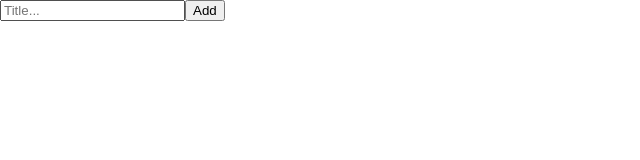
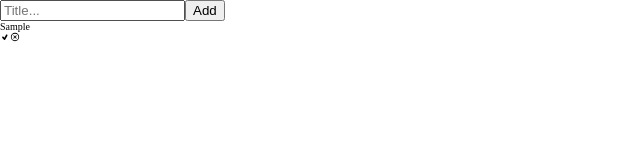
Before and after one commit to turttlehouse/Task1-ToDoList-WebApp-Using-ReactJs-LGMVIP, a React (Create React App) app in the folder mytodolistapp/: page / in a window 1280 px wide. Both pictures are taken after typing "Sample" into the empty fields and a click on the button "Add". Shown: the top 160 px of the page, without its empty margins (0-640 px from the left). Built offline with nearby package versions, Linux system fonts and the light colour scheme.

Commit message:
working on Todo.js - installing the react-icons library for accessing icons ,taking the todo array and 2 methods as props and destructuring props and the logical part is implemented

```diff
--- a/mytodolistapp/package.json
+++ b/mytodolistapp/package.json
@@ -8,6 +8,7 @@
     "@testing-library/user-event": "^13.5.0",
     "react": "^18.2.0",
     "react-dom": "^18.2.0",
+    "react-icons": "^4.11.0",
     "react-scripts": "5.0.1",
     "web-vitals": "^2.1.4"
   },
--- a/mytodolistapp/src/App.js
+++ b/mytodolistapp/src/App.js
@@ -1,5 +1,4 @@
 import './App.css';
-import TodoForm from './Components/TodoForm';
 import TodoList from './Components/TodoList'
 
 function App() {
--- a/mytodolistapp/src/Components/Todo.js
+++ b/mytodolistapp/src/Components/Todo.js
@@ -1,13 +1,27 @@
 import React from 'react'
+import { RiCloseCircleLine }from 'react-icons/ri'
+import {TiTick} from 'react-icons/ti'
 
-export const Todo = () => {
+export const Todo = ({todos,removeTask,completeTask}) => {
 
     //Now we need to map over the todo's array and return a task from here
+    return todos.map ((todo,index)=>(
 
 
 
+      <div className={todo.isComplete ? 'complete task-div' :'task-div'} key={index}>
+        <div className='todo-text'>{todo.text}</div>
+         <div className='icons' key={todo.id}>
 
-  return (
-    <div>Todo</div>
+        <TiTick onClick={() => { completeTask(todos.id) } }></TiTick>
+
+        <RiCloseCircleLine onClick={() => { removeTask(todo.id) } }></RiCloseCircleLine>
+
+
+      </div>
+      </div>
+
+
+    )
   )
 }
--- a/mytodolistapp/src/Components/TodoList.js
+++ b/mytodolistapp/src/Components/TodoList.js
@@ -1,5 +1,6 @@
 import React, { useState } from 'react'
 import TodoForm from './TodoForm'
+import { Todo } from './Todo';
 
 export default function TodoList() {
 
@@ -32,7 +33,7 @@ export default function TodoList() {
     //REMOVE TODO FROM LIST
 
     const removeTask = id =>{
-      let updatedTasks = [...todos].filter(task=>task.id != id)
+      let updatedTasks = [...todos].filter(task=>task.id !== id)
       setTodos(updatedTasks)
     }
 
@@ -44,7 +45,7 @@ export default function TodoList() {
     //TASK IS COMPLETED
       const completeTask = id=>{
         let updatedTasks= todos.map(todo =>{
-          if(todo.id == id){
+          if(todo.id === id){
             todo.isComplete=true;
           }
           return todo;
@@ -54,19 +55,12 @@ export default function TodoList() {
 
       }
 
-
-
-
-
-
-
-
-
     //we will pass the function
   return (
     <div>
         {/* In this TodoForm we need to pass the addTask method as a props */}
         <TodoForm addTask={addTask} />
+        <Todo todos={todos} completeTask={completeTask} removeTask={removeTask}> </Todo>
 
     </div>
   )
```
Also changed, not shown: 1 other file (tests, documents, lock files or other folders).
